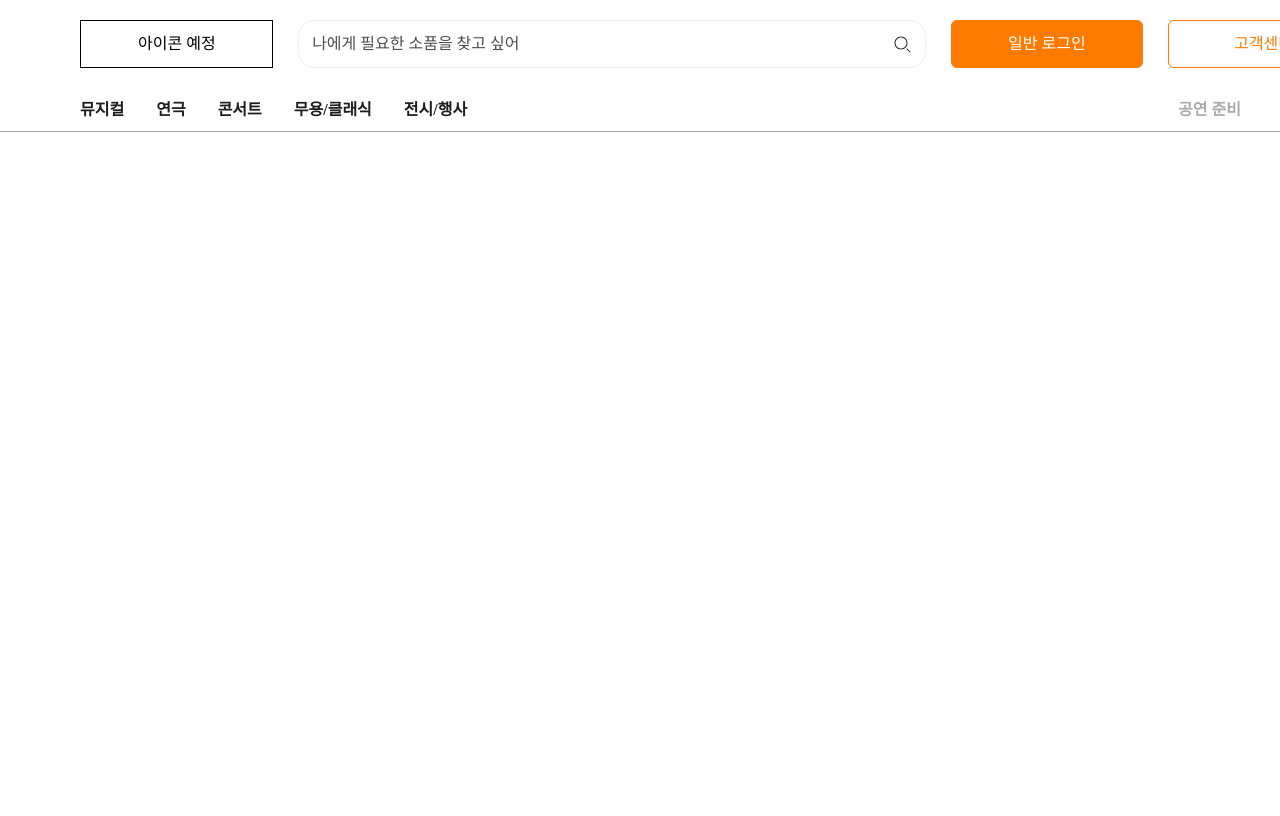
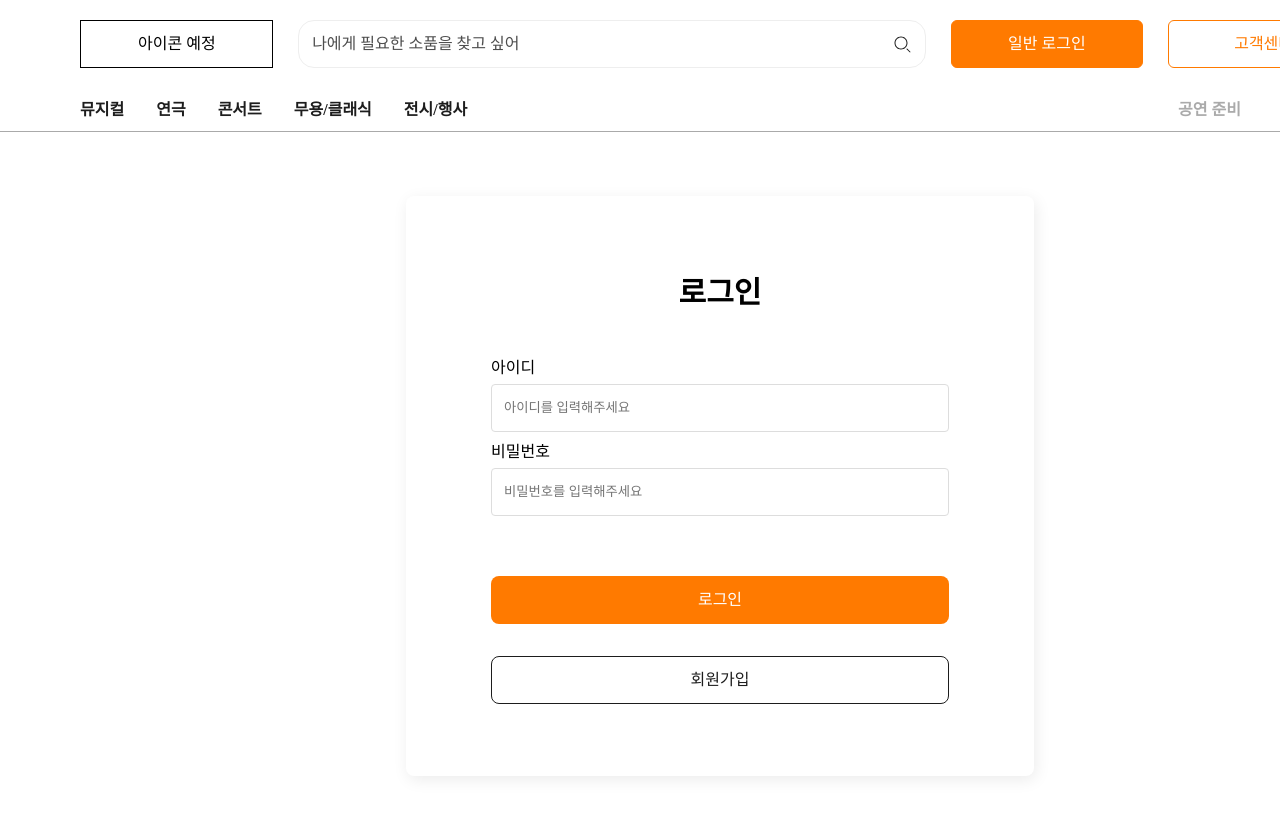
Before and after one commit to Stagecontainer/Client, a React (Vite) app: page /login in a window 1280 px wide. Shown: the top 816 px of the page. Built offline with nearby package versions, Linux system fonts and the light colour scheme; a web font is replaced by a local one.

Commit message:
로그인 css

```diff
--- /dev/null
+++ b/src/components/form/Label.jsx
@@ -0,0 +1,10 @@
+const Label = ({ children, label }) => {
+    return (
+      <div style={{ display: "flex", flexDirection: "column", lineheight: "140%" }}>
+        <span style={{ fontSize: "16px", fontWeight: 500 }}>{label}</span>
+        {children}
+      </div>
+    );
+  };
+
+  export default Label;
--- /dev/null
+++ b/src/components/form/LoginJoinButton.jsx
@@ -0,0 +1,40 @@
+import styled from "styled-components";
+import theme from "../../styles/theme"
+
+import {
+    LoginJoinButton
+  } from "../../styles/components/login/LoginJoinButton";
+
+  const Button = ({ type, children }) => {
+    const getButtonStyle = () => {
+      if (type === "login") {
+        return {
+          border: "none",
+          color: theme.color.gray0,
+          backgroundColor: theme.color.main
+        };
+      }
+      if (type === "join") {
+        return {
+          border: `1px solid ${theme.color.gray100}`,
+          color: theme.color.gray100,
+          backgroundColor: theme.color.gray0
+        };
+      }
+
+    };
+
+    const buttonStyle = getButtonStyle();
+
+    return (
+      <LoginJoinButton
+        border={buttonStyle.border}
+        color={buttonStyle.color}
+        backgroundColor={buttonStyle.backgroundColor}
+      >
+        {children}
+      </LoginJoinButton>
+    );
+  };
+
+  export {Button};
--- a/src/pages/LoginPage.jsx
+++ b/src/pages/LoginPage.jsx
@@ -1,5 +1,62 @@
+import styled from "styled-components";
+import { Container, Form, Input } from "../styles/components/login/LoginPage";
+import Label from "../components/form/Label";
+import { Button } from "../components/form/LoginJoinButton";
+import {
+  ButtonWrapper
+} from "../styles/components/login/LoginJoinButton";
+import { useState } from "react";
+
+
 const LoginPage = () => {
-  return <div></div>;
+  let [id, setId] = useState('');
+  let [pw, setPw] = useState('');
+
+  const handleSubmit = (e) => {
+    e.preventDefault();
+  };
+
+  return (
+    <Container>
+      <Form onSubmit={handleSubmit}>
+
+        <div className="Title">로그인</div>
+        <div className="Wrap">
+          <Label label={"아이디"}>
+            <Input
+              type="text"
+              value={id}
+              onChange={(e) => setId(e.target.value)}
+              placeholder="아이디를 입력해주세요" />
+          </Label>
+          <Label label={"비밀번호"} style={{marginTop:"12px"}}>
+            <Input
+              type="password"
+              value={pw}
+              onChange={(e) => setPw(e.target.value)}
+              placeholder="비밀번호를 입력해주세요" />
+          </Label>
+        </div>
+
+        <ButtonWrapper>
+        <Button
+          type="login">
+          로그인
+        </Button>
+        <Button
+          type="join">
+          회원가입
+        </Button>
+      </ButtonWrapper>
+
+      </Form>
+
+
+
+    </Container>
+
+  );
+
 };
 
 export default LoginPage;
--- /dev/null
+++ b/src/styles/components/login/LoginJoinButton.js
@@ -0,0 +1,23 @@
+import styled from "styled-components";
+
+const LoginJoinButton = styled.div`
+  width: 458px;
+  height: 48px;
+  padding: 7.5px 12px;
+  border-radius: 8px;
+  display: flex;
+  justify-content: center;
+  align-items: center;
+  border: ${props => props.border};
+  color: ${props => props.color};
+  background-color: ${props => props.backgroundColor};
+`;
+
+const ButtonWrapper = styled.div`
+  display: flex;
+  flex-direction: column;
+  gap: 32px;
+  align-items: center;
+`;
+
+export {LoginJoinButton, ButtonWrapper};
--- /dev/null
+++ b/src/styles/components/login/LoginPage.js
@@ -0,0 +1,54 @@
+import styled from "styled-components";
+
+const Form = styled.div`
+
+  background-color: white;
+  padding: 72px 0;
+  border-radius: 8px;
+  box-shadow: 2px 4px 16px 0px rgba(0, 0, 0, 0.08);
+  width: 100%;
+  max-width: 628px;
+
+
+
+    & .Title{
+        font-size:30px;
+        font-weight:700;
+        line-height:normal;
+        display:flex;
+        flex-direction: column;
+        align-items: center;
+    }
+    & .Wrap{
+        margin:48px 85px;
+
+    }
+`;
+
+
+
+const Container = styled.div`
+  display: flex;
+  justify-content: center;
+  align-items: center;
+  padding: 64px 0;
+}`;
+
+const Input = styled.input`
+  width: 458px;
+  height: 48px;
+  padding: 10px 12px;
+  border: 1px solid #ddd;
+  border-radius: 4px;
+  margin: 8px 0 12px 0;
+
+`;
+
+
+
+
+
+
+
+
+export { Container, Form, Input};
```
Also changed, not shown: src/components/form/Input.jsx (added, +7 -0 lines).
